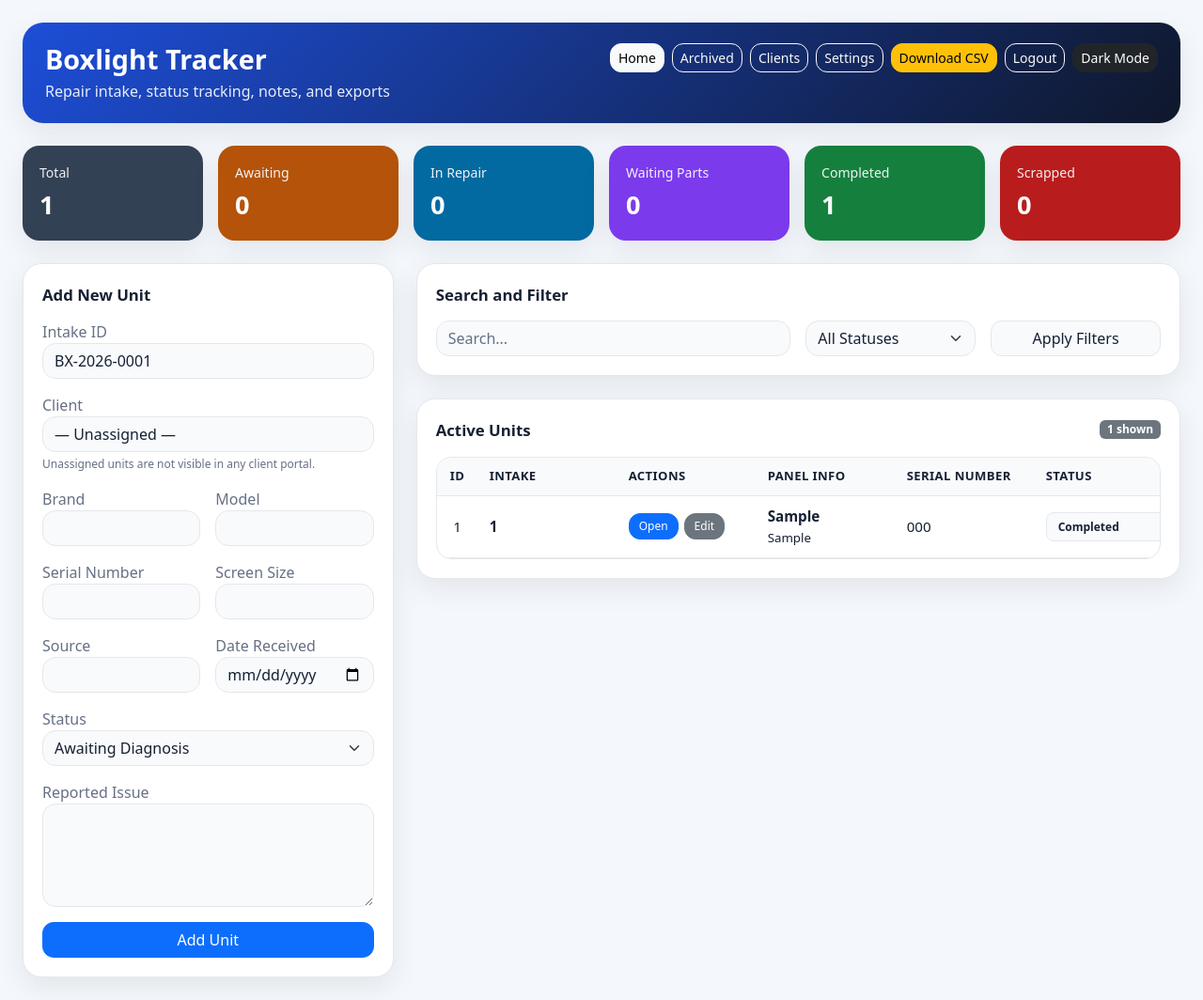
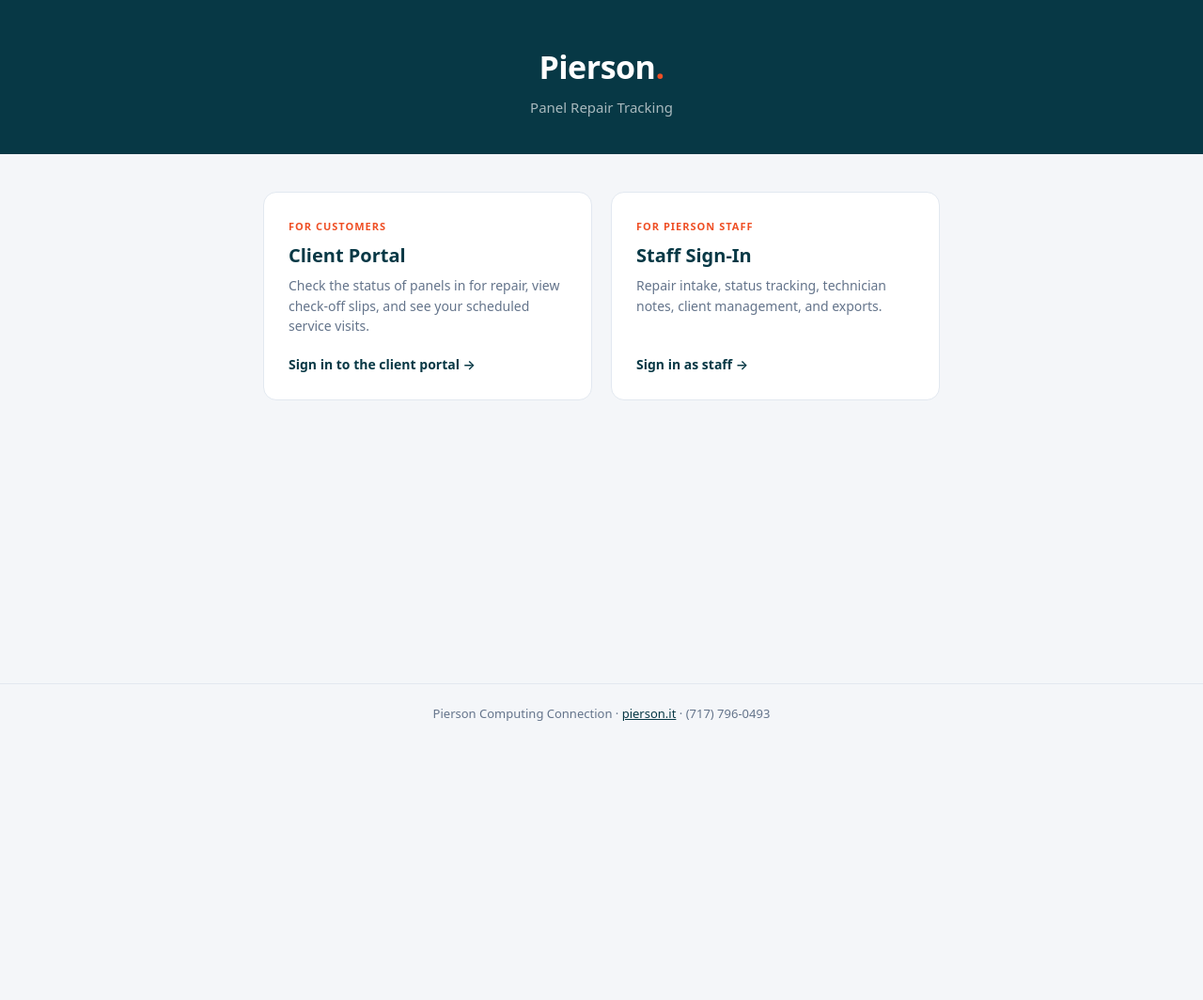
Before and after one commit to jralleman12A/pierson-repairs, a Flask app: page / in a window 1280 px wide. Shown: the whole page at 94% size. After the commit the page ends 767 px from the top, so only its background shows below. Run offline with Flask 3, Linux system fonts and the light colour scheme; the visitor is signed in with stand-in values (Sample User, id 1); tables that the repository leaves empty hold one stand-in row (values such as "Sample post"); some libraries are stand-ins or nearby versions.

Commit message:
Add public landing page, restructure portal/admin URLs, brand colors, rotate-and-save for check-off slips

```diff
--- a/app.py
+++ b/app.py
@@ -36,6 +36,16 @@ from werkzeug.middleware.proxy_fix import ProxyFix
 from werkzeug.security import check_password_hash, generate_password_hash
 from werkzeug.utils import secure_filename
 
+try:
+    from PIL import Image
+except ImportError:  # pragma: no cover
+    Image = None
+
+try:
+    from pypdf import PdfReader, PdfWriter
+except ImportError:  # pragma: no cover
+    PdfReader = PdfWriter = None
+
 
 # ═══════════════════════════════════════════════════════════
 # CONFIG
@@ -123,6 +133,10 @@ BOOTSTRAP_CLIENT_USERNAME = os.getenv("BOOTSTRAP_CLIENT_USERNAME", "")
 BOOTSTRAP_CLIENT_PASSWORD = os.getenv("BOOTSTRAP_CLIENT_PASSWORD", "")
 
 db = SQLAlchemy(app)
+
+# The landing page shows the real logo once static/pierson-logo.png exists,
+# and a styled wordmark until then.
+LOGO_PATH = BASE_DIR / "static" / "pierson-logo.png"
 
 
 # ═══════════════════════════════════════════════════════════
@@ -368,6 +382,7 @@ def inject_globals():
         "current_client": current_client(),
         "STATUSES": STATUSES,
         "STATUS_BADGE_CLASSES": STATUS_BADGE_CLASSES,
+        "logo_available": LOGO_PATH.exists(),
     }
 
 
@@ -557,6 +572,12 @@ def parse_client_id(raw: str) -> int | None:
 # PUBLIC / ERRORS
 # ═══════════════════════════════════════════════════════════
 
+@app.route("/")
+def landing():
+    """Public front door — sends clients and staff to the right sign-in."""
+    return render_template("landing.html")
+
+
 @app.route("/health")
 def health():
     return {"status": "ok", "app": "pierson-repairs"}, 200
@@ -607,6 +628,15 @@ def login():
             return redirect(safe_next(request.args.get("next"), "index"))
 
         record_failure("admin")
+
+        # A client typing their credentials into the staff form is the most
+        # common failure here — point them at the right door instead of
+        # leaving them stuck on "invalid password".
+        if ClientAccount.query.filter_by(username=username, active=True).first():
+            flash("That looks like a client account. Please use the client portal "
+                  "sign-in instead.", "warning")
+            return redirect(url_for("cp_login"))
+
         flash("Invalid username or password.", "danger")
 
     return render_template("login.html")
@@ -624,7 +654,7 @@ def logout():
 # ADMIN — REPAIR TRACKER
 # ═══════════════════════════════════════════════════════════
 
-@app.route("/")
+@app.route("/dashboard")
 @admin_login_required
 def index():
     search = request.args.get("search", "").strip()
@@ -902,6 +932,69 @@ def view_checkoff(unit_id: int):
         return redirect(url_for("unit_detail", unit_id=unit_id))
 
     return send_file(filepath, as_attachment=False)
+
+
+def rotate_checkoff_file(path: Path, degrees: int) -> tuple[bool, str]:
+    """Rewrite the stored slip rotated clockwise by `degrees`."""
+    ext = path.suffix.lower().lstrip(".")
+
+    if ext == "pdf":
+        if PdfReader is None:
+            return False, "PDF rotation needs the pypdf package."
+        try:
+            reader = PdfReader(str(path))
+            writer = PdfWriter()
+            for page in reader.pages:
+                page.rotate(degrees)
+                writer.add_page(page)
+            with open(path, "wb") as fh:
+                writer.write(fh)
+            return True, "Check-off slip rotated."
+        except Exception as e:
+            return False, f"Could not rotate that PDF: {e}"
+
+    if ext in {"png", "jpg", "jpeg", "webp", "gif"}:
+        if Image is None:
+            return False, "Image rotation needs the Pillow package."
+        try:
+            with Image.open(path) as img:
+                # PIL rotates counter-clockwise; negate for clockwise.
+                rotated = img.rotate(-degrees, expand=True)
+                rotated.save(path)
+            return True, "Check-off slip rotated."
+        except Exception as e:
+            return False, f"Could not rotate that image: {e}"
+
+    return False, "That file type cannot be rotated."
+
+
+@app.route("/unit/<int:unit_id>/rotate_checkoff", methods=["POST"])
+@admin_login_required
+def rotate_checkoff(unit_id: int):
+    unit = get_active_unit(unit_id)
+    if unit is None or not unit.checkoff_file:
+        flash("No check-off slip to rotate.", "danger")
+        return redirect(url_for("unit_detail", unit_id=unit_id))
+
+    try:
+        degrees = int(request.form.get("degrees", "90"))
+    except ValueError:
+        degrees = 90
+    if degrees not in {90, 180, 270}:
+        degrees = 90
+
+    filepath = CHECKOFF_FOLDER / unit.checkoff_file
+    if not filepath.exists():
+        flash("The uploaded check-off slip file could not be found.", "danger")
+        return redirect(url_for("unit_detail", unit_id=unit_id))
+
+    ok, message = rotate_checkoff_file(filepath, degrees)
+    if ok:
+        # Bust any cached copy in the client's browser.
+        unit.checkoff_uploaded_at = datetime.utcnow().strftime("%Y-%m-%d %H:%M:%S")
+        db.session.commit()
+    flash(message, "success" if ok else "danger")
+    return redirect(url_for("unit_detail", unit_id=unit_id))
 
 
 @app.route("/unit/<int:unit_id>/archive", methods=["POST"])
@@ -1110,6 +1203,12 @@ def cp_login():
             return redirect(safe_next(request.args.get("next"), "cp_dashboard"))
 
         record_failure("client")
+
+        if User.query.filter_by(username=username).first():
+            flash("That looks like a Pierson staff account. Please use the staff "
+                  "sign-in instead.", "warning")
+            return redirect(url_for("login"))
+
         flash("Invalid username or password.", "danger")
 
     return render_template("portal/cp_login.html")
@@ -1265,14 +1364,14 @@ def cp_download_file(file_id: int):
 # ADMIN — CLIENT MANAGEMENT
 # ═══════════════════════════════════════════════════════════
 
-@app.route("/portal/admin")
+@app.route("/admin/clients")
 @admin_login_required
 def cp_admin():
     clients = ClientAccount.query.order_by(ClientAccount.company.asc()).all()
     return render_template("portal/admin_clients.html", clients=clients)
 
 
-@app.route("/portal/admin/client/new", methods=["GET", "POST"])
+@app.route("/admin/clients/new", methods=["GET", "POST"])
 @admin_login_required
 def cp_admin_new_client():
     if request.method == "POST":
@@ -1306,7 +1405,7 @@ def cp_admin_new_client():
     return render_template("portal/admin_client_form.html", client=None)
 
 
-@app.route("/portal/admin/client/<int:client_id>")
+@app.route("/admin/clients/<int:client_id>")
 @admin_login_required
 def cp_admin_client(client_id: int):
     client = db.session.get(ClientAccount, client_id)
@@ -1327,7 +1426,7 @@ def cp_admin_client(client_id: int):
                            unit_count=unit_count)
 
 
-@app.route("/portal/admin/client/<int:client_id>/edit", methods=["GET", "POST"])
+@app.route("/admin/clients/<int:client_id>/edit", methods=["GET", "POST"])
 @admin_login_required
 def cp_admin_edit_client(client_id: int):
     client = db.session.get(ClientAccount, client_id)
@@ -1357,7 +1456,7 @@ def cp_admin_edit_client(client_id: int):
     return render_template("portal/admin_client_form.html", client=client)
 
 
-@app.route("/portal/admin/client/<int:client_id>/schedule/add", methods=["POST"])
+@app.route("/admin/clients/<int:client_id>/schedule/add", methods=["POST"])
 @admin_login_required
 def cp_admin_add_schedule(client_id: int):
     if not db.session.get(ClientAccount, client_id):
@@ -1377,7 +1476,7 @@ def cp_admin_add_schedule(client_id: int):
     return redirect(url_for("cp_admin_client", client_id=client_id))
 
 
-@app.route("/portal/admin/schedule/<int:schedule_id>/delete", methods=["POST"])
+@app.route("/admin/schedule/<int:schedule_id>/delete", methods=["POST"])
 @admin_login_required
 def cp_admin_delete_schedule(schedule_id: int):
     s = db.session.get(ClientSchedule, schedule_id)
@@ -1390,7 +1489,7 @@ def cp_admin_delete_schedule(schedule_id: int):
     return redirect(url_for("cp_admin_client", client_id=cid))
 
 
-@app.route("/portal/admin/client/<int:client_id>/eod/add", methods=["POST"])
+@app.route("/admin/clients/<int:client_id>/eod/add", methods=["POST"])
 @admin_login_required
 def cp_admin_add_eod(client_id: int):
     if not db.session.get(ClientAccount, client_id):
@@ -1410,7 +1509,7 @@ def cp_admin_add_eod(client_id: int):
     return redirect(url_for("cp_admin_client", client_id=client_id))
 
 
-@app.route("/portal/admin/eod/<int:eod_id>/delete", methods=["POST"])
+@app.route("/admin/eod/<int:eod_id>/delete", methods=["POST"])
 @admin_login_required
 def cp_admin_delete_eod(eod_id: int):
     e = db.session.get(ClientEOD, eod_id)
@@ -1423,7 +1522,7 @@ def cp_admin_delete_eod(eod_id: int):
     return redirect(url_for("cp_admin_client", client_id=cid))
 
 
-@app.route("/portal/admin/client/<int:client_id>/file/upload", methods=["POST"])
+@app.route("/admin/clients/<int:client_id>/file/upload", methods=["POST"])
 @admin_login_required
 def cp_admin_upload_file(client_id: int):
     if not db.session.get(ClientAccount, client_id):
@@ -1459,7 +1558,7 @@ def cp_admin_upload_file(client_id: int):
     return redirect(url_for("cp_admin_client", client_id=client_id))
 
 
-@app.route("/portal/admin/file/<int:file_id>/delete", methods=["POST"])
+@app.route("/admin/files/<int:file_id>/delete", methods=["POST"])
 @admin_login_required
 def cp_admin_delete_file(file_id: int):
     cf = db.session.get(ClientFile, file_id)
@@ -1499,6 +1598,13 @@ def legacy_driver(_rest=None):
     return redirect(url_for("login"))
 
 
+@app.route("/portal/admin")
+@app.route("/portal/admin/<path:_rest>")
+def legacy_portal_admin(_rest=None):
+    """Client management moved out from under the client-facing /portal path."""
+    return redirect(url_for("cp_admin"))
+
+
 init_database()
 
 
--- a/requirements.txt
+++ b/requirements.txt
@@ -3,3 +3,5 @@ gunicorn==22.0.0
 Flask-SQLAlchemy==3.1.1
 Flask-WTF==1.2.1
 psycopg2-binary==2.9.9
+pypdf==4.3.1
+Pillow==10.4.0
--- a/templates/base.html
+++ b/templates/base.html
@@ -244,6 +244,15 @@
             color: var(--text) !important;
         }
 
+        .btn-primary {
+            background: #EF4F25 !important;
+            border-color: #EF4F25 !important;
+        }
+        .btn-primary:hover, .btn-primary:focus {
+            background: #d8431b !important;
+            border-color: #d8431b !important;
+        }
+
         .table td {
             white-space: normal;
             word-break: normal;
--- /dev/null
+++ b/templates/landing.html
@@ -0,0 +1,175 @@
+<!doctype html>
+<html lang="en">
+<head>
+    <meta charset="utf-8">
+    <meta name="viewport" content="width=device-width, initial-scale=1">
+    <title>Pierson Repairs</title>
+    <style>
+        :root {
+            --navy: #073845;
+            --navy-light: #0d4d5e;
+            --orange: #EF4F25;
+            --orange-dark: #d8431b;
+            --ink: #1a2035;
+            --muted: #64748b;
+            --border: #e2e8f0;
+            --bg: #f4f6f9;
+        }
+
+        * { box-sizing: border-box; }
+
+        body {
+            margin: 0;
+            min-height: 100vh;
+            display: flex;
+            flex-direction: column;
+            background: var(--bg);
+            color: var(--ink);
+            font-family: system-ui, -apple-system, "Segoe UI", sans-serif;
+        }
+
+        .hero {
+            background: var(--navy);
+            padding: 48px 24px 40px;
+            text-align: center;
+        }
+
+        .logo-img { height: 46px; width: auto; }
+
+        .wordmark {
+            font-size: 34px;
+            font-weight: 700;
+            letter-spacing: -0.5px;
+            color: #fff;
+        }
+        .wordmark .dot { color: var(--orange); }
+
+        .hero-sub {
+            margin-top: 10px;
+            font-size: 15px;
+            color: rgba(255,255,255,.65);
+        }
+
+        .wrap {
+            flex: 1;
+            display: flex;
+            align-items: flex-start;
+            justify-content: center;
+            padding: 40px 24px 56px;
+        }
+
+        .choices {
+            display: grid;
+            grid-template-columns: repeat(auto-fit, minmax(280px, 1fr));
+            gap: 20px;
+            width: 100%;
+            max-width: 720px;
+        }
+
+        .card {
+            background: #fff;
+            border: 1px solid var(--border);
+            border-radius: 14px;
+            padding: 28px 26px;
+            display: flex;
+            flex-direction: column;
+            text-decoration: none;
+            color: inherit;
+            transition: border-color .15s ease, transform .15s ease, box-shadow .15s ease;
+        }
+        .card:hover {
+            border-color: var(--orange);
+            transform: translateY(-2px);
+            box-shadow: 0 8px 24px rgba(7,56,69,.10);
+        }
+
+        .card-eyebrow {
+            font-size: 11px;
+            font-weight: 700;
+            letter-spacing: 1px;
+            text-transform: uppercase;
+            color: var(--orange);
+            margin-bottom: 10px;
+        }
+        .card-title {
+            font-size: 20px;
+            font-weight: 700;
+            color: var(--navy);
+            margin-bottom: 8px;
+        }
+        .card-desc {
+            font-size: 14px;
+            color: var(--muted);
+            line-height: 1.55;
+            flex: 1;
+        }
+        .card-action {
+            margin-top: 20px;
+            font-size: 14px;
+            font-weight: 600;
+            color: var(--navy);
+        }
+        .card:hover .card-action { color: var(--orange); }
+
+        .foot {
+            text-align: center;
+            padding: 22px 24px 32px;
+            font-size: 13px;
+            color: var(--muted);
+            border-top: 1px solid var(--border);
+        }
+        .foot a { color: var(--navy); }
+
+        @media (max-width: 600px) {
+            .hero { padding: 36px 20px 32px; }
+            .wordmark { font-size: 27px; }
+            .card { padding: 22px 20px; }
+        }
+    </style>
+</head>
+<body>
+
+<div class="hero">
+    {% if logo_available %}
+        <img src="{{ url_for('static', filename='pierson-logo.png') }}"
+             alt="Pierson Computing Connection" class="logo-img">
+    {% else %}
+        <div class="wordmark">Pierson<span class="dot">.</span></div>
+    {% endif %}
+    <div class="hero-sub">Panel Repair Tracking</div>
+</div>
+
+<div class="wrap">
+    <div class="choices">
+
+        <a class="card" href="{{ url_for('cp_login') }}">
+            <div class="card-eyebrow">For Customers</div>
+            <div class="card-title">Client Portal</div>
+            <div class="card-desc">
+                Check the status of panels in for repair, view check-off slips,
+                and see your scheduled service visits.
+            </div>
+            <div class="card-action">Sign in to the client portal &rarr;</div>
+        </a>
+
+        <a class="card" href="{{ url_for('login') }}">
+            <div class="card-eyebrow">For Pierson Staff</div>
+            <div class="card-title">Staff Sign-In</div>
+            <div class="card-desc">
+                Repair intake, status tracking, technician notes, client
+                management, and exports.
+            </div>
+            <div class="card-action">Sign in as staff &rarr;</div>
+        </a>
+
+    </div>
+</div>
+
+<div class="foot">
+    Pierson Computing Connection &middot;
+    <a href="https://www.pierson.it" target="_blank" rel="noopener">pierson.it</a>
+    &middot; (717) 796-0493
+</div>
+
+</body>
+</html>
--- a/templates/portal/cp_base.html
+++ b/templates/portal/cp_base.html
@@ -12,8 +12,8 @@
             --border: #e2e8f0;
             --text: #1a2035;
             --muted: #64748b;
-            --accent: #1a2744;
-            --accent-light: #2563eb;
+            --accent: #073845;
+            --accent-light: #EF4F25;
             --sidebar-w: 240px;
         }
 
@@ -63,7 +63,7 @@
         }
 
         .cp-nav-item:hover { color: #fff; background: rgba(255,255,255,.05); }
-        .cp-nav-item.active { color: #fff; background: rgba(255,255,255,.08); border-left-color: #60a5fa; }
+        .cp-nav-item.active { color: #fff; background: rgba(255,255,255,.08); border-left-color: #EF4F25; }
 
         .cp-nav-icon { font-size: 16px; width: 20px; text-align: center; }
 
--- a/templates/portal/cp_login.html
+++ b/templates/portal/cp_login.html
@@ -6,7 +6,7 @@
     <title>Client Portal — Pierson Repairs</title>
     <link href="https://cdn.jsdelivr.net/npm/bootstrap@5.3.3/dist/css/bootstrap.min.css" rel="stylesheet">
     <style>
-        body { background: #1a2744; display: flex; align-items: center; justify-content: center; min-height: 100vh; }
+        body { background: #073845; display: flex; align-items: center; justify-content: center; min-height: 100vh; }
         .login-card {
             background: #fff;
             border-radius: 16px;
@@ -16,10 +16,10 @@
             box-shadow: 0 20px 60px rgba(0,0,0,.3);
         }
         .login-logo { text-align: center; margin-bottom: 28px; }
-        .login-logo .brand { font-size: 22px; font-weight: 800; color: #1a2744; }
+        .login-logo .brand { font-size: 22px; font-weight: 800; color: #073845; }
         .login-logo .sub { font-size: 13px; color: #64748b; margin-top: 4px; }
         .form-label { font-size: 12px; font-weight: 600; color: #475569; text-transform: uppercase; letter-spacing: .4px; }
-        .btn-login { background: #1a2744; color: #fff; border: none; border-radius: 10px; padding: 12px; font-weight: 700; width: 100%; font-size: 14px; }
+        .btn-login { background: #073845; color: #fff; border: none; border-radius: 10px; padding: 12px; font-weight: 700; width: 100%; font-size: 14px; }
         .btn-login:hover { background: #243660; color: #fff; }
     </style>
 </head>
--- a/templates/portal/cp_repair_detail.html
+++ b/templates/portal/cp_repair_detail.html
@@ -4,7 +4,7 @@
 
 {% block content %}
 <div style="margin-bottom:16px;">
-    <a href="{{ url_for('cp_repairs') }}" style="font-size:13px; color:#2563eb;">&larr; Back to all repairs</a>
+    <a href="{{ url_for('cp_repairs') }}" style="font-size:13px; color:#073845;">&larr; Back to all repairs</a>
 </div>
 
 <div class="cp-card">
--- a/templates/portal/cp_repairs.html
+++ b/templates/portal/cp_repairs.html
@@ -56,7 +56,7 @@
                     <td>{{ unit.shipped_back_date|dash }}</td>
                     <td>
                         <a href="{{ url_for('cp_repair_detail', unit_id=unit.id) }}"
-                           style="font-size:12px; color:#2563eb;">View</a>
+                           style="font-size:12px; color:#073845;">View</a>
                     </td>
                 </tr>
             {% endfor %}
--- a/templates/portal/cp_report_detail.html
+++ b/templates/portal/cp_report_detail.html
@@ -4,7 +4,7 @@
 
 {% block content %}
 <div style="margin-bottom:16px;">
-    <a href="{{ url_for('cp_reports') }}" style="font-size:13px;color:#2563eb;">&larr; Back to Reports</a>
+    <a href="{{ url_for('cp_reports') }}" style="font-size:13px;color:#073845;">&larr; Back to Reports</a>
 </div>
 
 <div class="cp-card">
```
Also changed, not shown: templates/detail.html (+39 -0 lines), templates/portal/cp_dashboard.html (+6 -6 lines).
